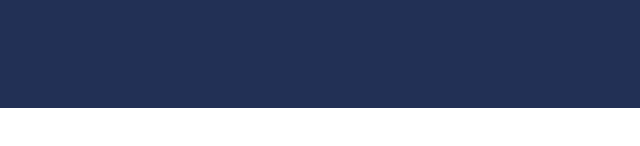
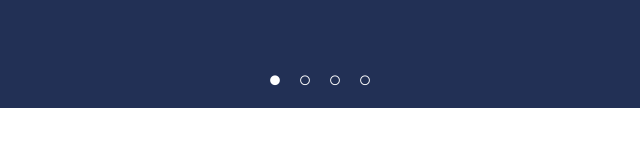
Before and after one commit to nicgiordani/vue-slider, a plain HTML site: page index.html in a window 1280 px wide. Shown: the part 616-762 px from the top of the page, 320-960 px from the left. Drawn offline with nearby package versions, Linux system fonts and the light colour scheme.

Commit message:
pallini ok

```diff
--- a/css/style.css
+++ b/css/style.css
@@ -41,8 +41,19 @@
   cursor: pointer;
 }
 
-
 .slider img {
   width: 100%;
+}
 
+.pallini {
+  position: absolute;
+  bottom: 20px;
+  left: 50%;
+  transform: translateX(-50%);
 }
+
+.pallini i {
+  font-size: 10px;
+  color: white;
+  margin: 0 10px;
+}
--- a/index.html
+++ b/index.html
@@ -29,6 +29,10 @@
         <div class="right-nav">
           <i class="fas fa-chevron-right" @click="avanti"></i>
         </div>
+
+        <div class="pallini">
+          <i v-for="(image, index) in images" :class="(index == imageIndex) ? 'fas' : 'far'" class="far fa-circle"></i>
+        </div>
       </div>
 
     </div>
```
